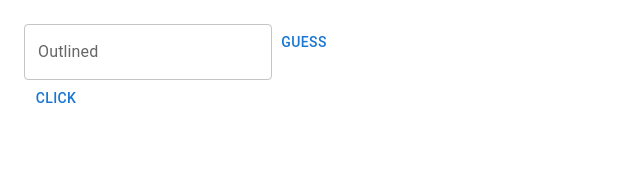
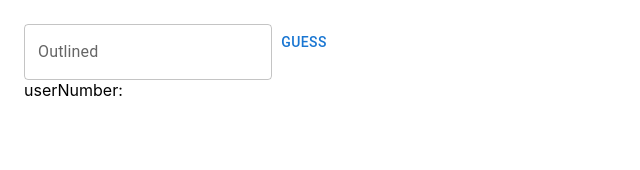
Before and after one commit to Vitalidev05/guess-game, a React (Create React App) app: page / in a window 1280 px wide. Shown: the top 170 px of the page, without its empty margins (0-640 px from the left). Built offline with nearby package versions, Linux system fonts and the light colour scheme.

Commit message:
feature: add display result

```diff
--- a/src/App.tsx
+++ b/src/App.tsx
@@ -5,18 +5,15 @@ import { selectGuessCount } from './redux/guess';
 import { Box, Button } from '@mui/material';
 import { actionsGuessGame } from './redux/guess/actions';
 import { NumericInput } from './components/NumericInput';
+import { DisplayResult } from './components/DisplayResult';
 
 export const App = () => {
-  const select = useSelector(selectGuessCount)
   const dispatch = useDispatch()
-
-  console.log('select', select)
 
   return (
     <Box sx={{ p: 3 }}>
         <NumericInput />
-        <Button onClick={() => dispatch(actionsGuessGame.incrementGuessCount())}>click</Button>
-
+        <DisplayResult />
     </Box>
   );
 }
--- /dev/null
+++ b/src/components/DisplayResult/component.tsx
@@ -0,0 +1,15 @@
+import { Box } from '@mui/material';
+import React, { memo } from 'react';
+import { useSelector } from 'react-redux';
+import { selectInput } from '../../redux/guess/selectors';
+import { useDisplayResult } from './hook';
+
+export const DisplayResult = memo(() => {
+    const { userNumber } = useDisplayResult()
+
+    return (
+        <Box>
+            userNumber: {userNumber}
+        </Box>
+    );
+});
--- /dev/null
+++ b/src/components/DisplayResult/hook.ts
@@ -0,0 +1,9 @@
+import { useSelector } from "react-redux"
+import { selectInput } from "../../redux/guess/selectors"
+
+export const useDisplayResult = () => {
+    const userNumber = useSelector(selectInput)
+    return {
+        userNumber
+    }
+}
--- /dev/null
+++ b/src/components/DisplayResult/index.ts
@@ -0,0 +1 @@
+export { DisplayResult } from './component'
--- a/src/components/NumericInput/hook.ts
+++ b/src/components/NumericInput/hook.ts
@@ -1,9 +1,14 @@
 import React, { useState, useCallback } from 'react'
+import { useDispatch } from 'react-redux'
 import { isNumeric, isStringUnique } from '../../const/helpers'
+import { actionsGuessGame } from '../../redux/guess/actions'
 
 export const useNumericInput = () => {
   const [value, setValue] = useState<string>('')
-  const guess = () => console.log('guess')
+  const dispatch = useDispatch()
+
+  const guess = useCallback(() => dispatch(actionsGuessGame.setInput(value)), [dispatch, value]);
+
   const validate = useCallback((event: React.ChangeEvent<HTMLTextAreaElement | HTMLInputElement>): void => {
     const num = event.target.value
     if (num === '') setValue(num)
```
